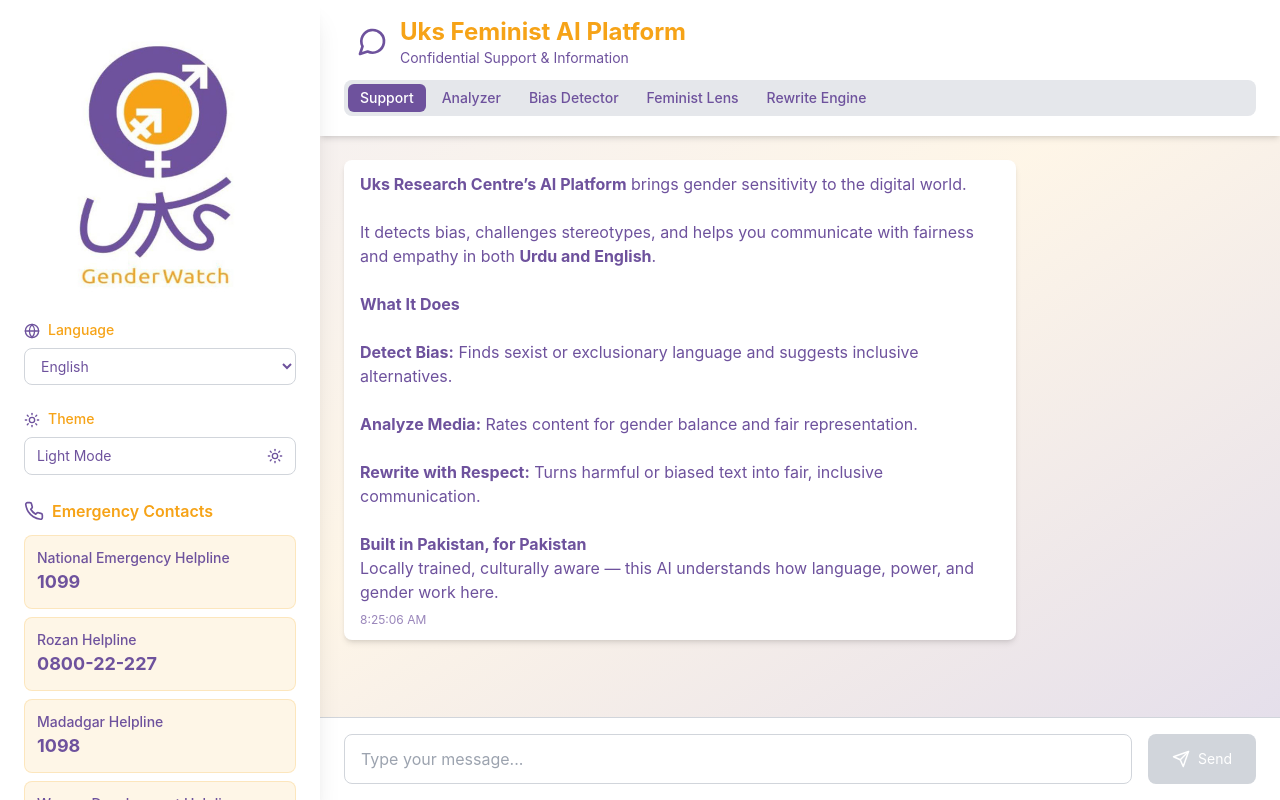
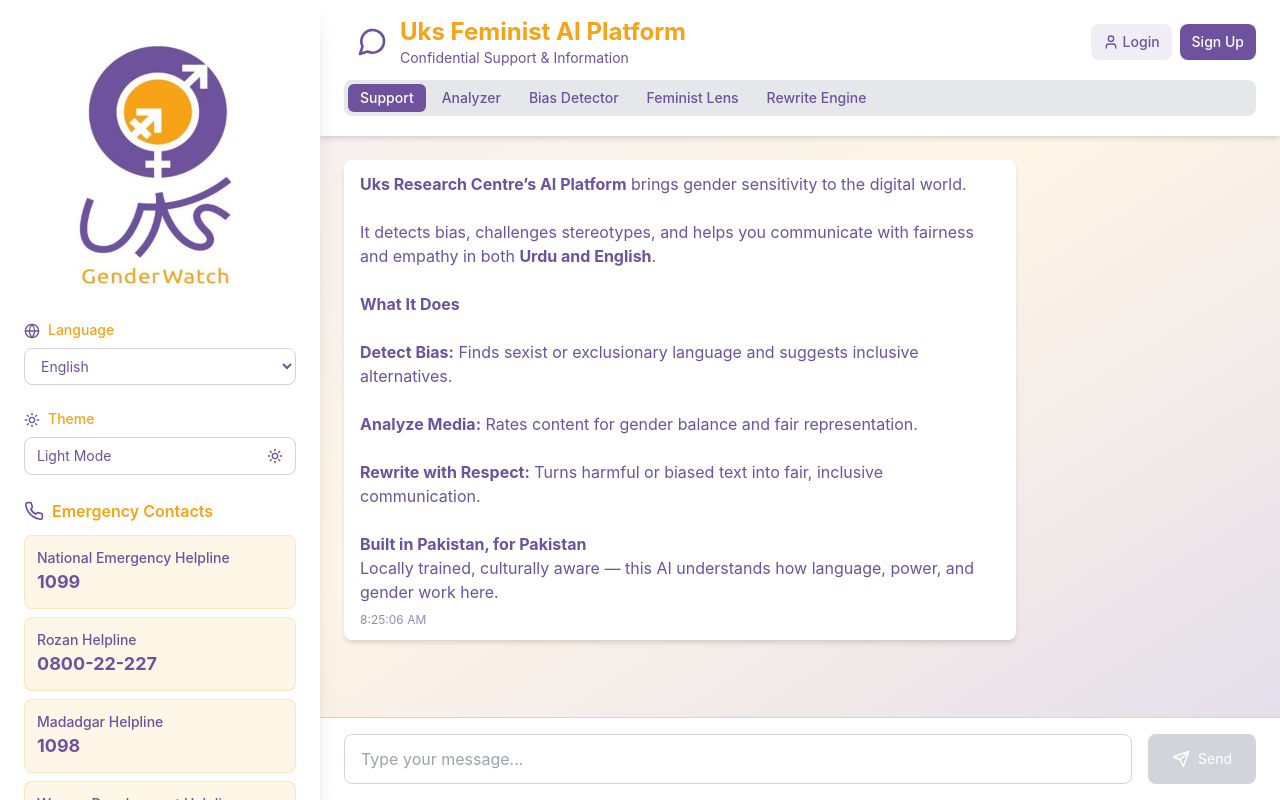
Before and after one commit to Navaid-KloneIT/tfgbv-chatbot, a Next.js app: page / in a window 1280 px wide. Built offline with nearby package versions, Linux system fonts and the light colour scheme.

Commit message:
Add login, signup, history, and logout buttons to chatbot header

```diff
--- a/app/components/TFGBVChatbot.jsx
+++ b/app/components/TFGBVChatbot.jsx
@@ -558,7 +558,7 @@
         {/* Header */}
         <div className={`${darkMode ? 'bg-gray-800 border-gray-700' : 'bg-white'} shadow-md px-3 sm:px-6 py-3 sm:py-4`}>
           <div className="flex flex-col space-y-3">
-            {/* Top row: Menu button, Logo, Icon, and Title */}
+            {/* Top row: Menu button, Logo, Icon, Title, and User Auth */}
             <div className="flex items-center justify-between">
               <div className="flex items-center space-x-2 sm:space-x-3 flex-1 min-w-0">
                 <button onClick={() => setShowSidebar(true)} className="md:hidden flex-shrink-0">
@@ -599,6 +599,57 @@
                      getTranslation('rewriteEngineSubtitle')}
                   </p>
                 </div>
+              </div>
+
+              {/* User Auth Buttons */}
+              <div className="flex items-center space-x-2 flex-shrink-0 ml-2">
+                {user ? (
+                  <>
+                    <a
+                      href="/history"
+                      className={`flex items-center space-x-1 px-2 sm:px-3 py-1.5 sm:py-2 rounded-lg text-xs sm:text-sm transition-colors ${darkMode ? 'bg-gray-700 text-gray-200 hover:bg-gray-600' : 'bg-primary/10 text-primary hover:bg-primary/20'}`}
+                    >
+                      <History size={16} />
+                      <span className="hidden sm:inline">History</span>
+                    </a>
+                    <div className="flex items-center space-x-2">
+                      <div className={`hidden sm:flex items-center space-x-1 px-2 py-1.5 rounded-lg ${darkMode ? 'bg-gray-700' : 'bg-gray-100'}`}>
+                        <User size={14} className={darkMode ? 'text-blue-400' : 'text-primary'} />
+                        <span className={`text-xs ${darkMode ? 'text-gray-300' : 'text-primary'}`}>{user.name}</span>
+                      </div>
+                      <button
+                        onClick={() => {
+                          localStorage.removeItem('userToken');
+                          localStorage.removeItem('userName');
+                          localStorage.removeItem('userEmail');
+                          localStorage.removeItem('userId');
+                          setUser(null);
+                        }}
+                        className={`flex items-center space-x-1 px-2 sm:px-3 py-1.5 sm:py-2 rounded-lg text-xs sm:text-sm transition-colors ${darkMode ? 'text-gray-400 hover:text-red-400 hover:bg-gray-700' : 'text-gray-500 hover:text-red-500 hover:bg-red-50'}`}
+                        title="Logout"
+                      >
+                        <LogOut size={16} />
+                        <span className="hidden sm:inline">Logout</span>
+                      </button>
+                    </div>
+                  </>
+                ) : (
+                  <>
+                    <a
+                      href="/auth/login"
+                      className={`flex items-center space-x-1 px-2 sm:px-3 py-1.5 sm:py-2 rounded-lg text-xs sm:text-sm font-medium transition-colors ${darkMode ? 'bg-gray-700 text-gray-200 hover:bg-gray-600' : 'bg-primary/10 text-primary hover:bg-primary/20'}`}
+                    >
+                      <User size={16} />
+                      <span>Login</span>
+                    </a>
+                    <a
+                      href="/auth/register"
+                      className="hidden sm:flex items-center px-3 py-2 rounded-lg text-xs sm:text-sm font-medium bg-primary text-white hover:bg-primary/90 transition-colors"
+                    >
+                      Sign Up
+                    </a>
+                  </>
+                )}
               </div>
             </div>
 
```
